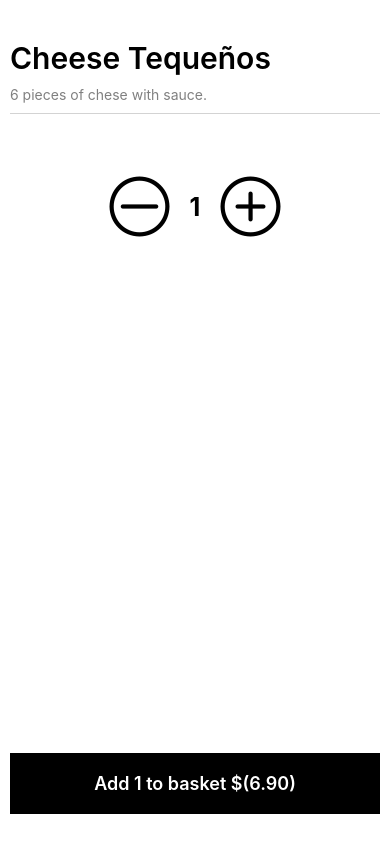
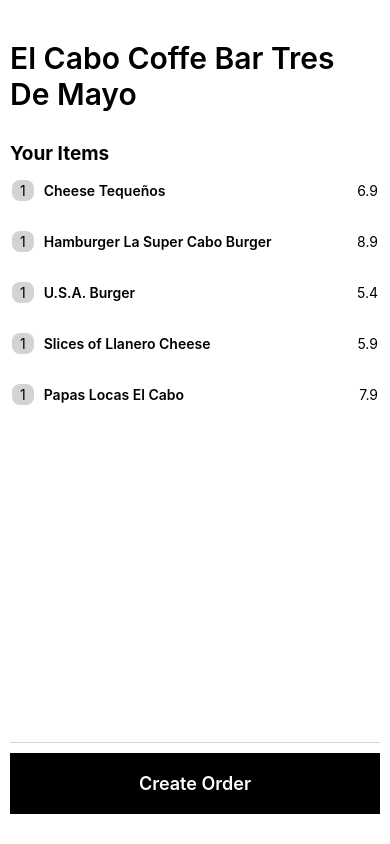
Before and after one commit to KarlStevenRequinto/UberEatsClone-User, a React Native app: screen / in a window 390 px wide. Built offline with nearby package versions, Linux system fonts and the light colour scheme.

Commit message:
BasketScreen done

```diff
--- a/App.js
+++ b/App.js
@@ -5,12 +5,14 @@
 import HomeScreen from "./src/Screens/HomeScreen";
 import RestaurantDetailsScreen from "./src/Screens/RestaurantDetailsScreen";
 import DishDetailScreen from "./src/Screens/DishDetailScreen";
+import BasketScreen from "./src/Screens/BasketScreen";
 export default function App() {
   return (
     <View style={styles.container}>
       {/* <HomeScreen /> */}
       {/* <RestaurantDetailsScreen /> */}
-      <DishDetailScreen/>
+      {/* <DishDetailScreen/> */}
+      <BasketScreen/>
       <StatusBar style="light" />
     </View>
   );
--- /dev/null
+++ b/src/Screens/BasketScreen/index.js
@@ -0,0 +1,91 @@
+import { FlatList, Pressable, StyleSheet, Text, View } from "react-native";
+import restaurant from "../../../assets/data/restaurants.json";
+import { AntDesign } from "@expo/vector-icons";
+import { useState } from "react";
+
+const resto = restaurant[0];
+const BasketScreen = () => {
+  const [quantity, setQuantity] = useState(1);
+
+  const BasketDishItem = ({ basketDish }) => {
+    return (
+      <View style={styles.row}>
+        <View style={styles.qtyContainer}>
+          <Text>1</Text>
+        </View>
+        <Text style={{ fontWeight: "600" }}>{basketDish.name}</Text>
+        <Text style={{ marginLeft: "auto" }}>{basketDish.price}</Text>
+      </View>
+    );
+  };
+  return (
+    <View style={styles.page}>
+      <Text style={styles.name}>{resto.name}</Text>
+      <Text style={{ fontWeight: "bold", marginTop: 20, fontSize: 19 }}>
+        Your Items
+      </Text>
+      <FlatList
+        data={resto.dishes}
+        renderItem={({ item }) => <BasketDishItem basketDish={item} />}
+      />
+      <View style={styles.separator} />
+
+      <Pressable style={styles.button} onPress={() => {}}>
+        <Text style={styles.buttonText}>Create Order</Text>
+      </Pressable>
+    </View>
+  );
+};
+
+export default BasketScreen;
+
+const styles = StyleSheet.create({
+  page: {
+    flex: 1,
+    width: "100%",
+    paddingVertical: 30,
+    padding: 10,
+  },
+  name: {
+    fontSize: 30,
+    fontWeight: "600",
+    marginVertical: 10,
+  },
+  separator: {
+    backgroundColor: "lightgray",
+    height: 1,
+    marginVertical: 10,
+  },
+  description: {
+    color: "gray",
+  },
+  row: {
+    flexDirection: "row",
+    alignItems: "center",
+    paddingHorizontal: 2,
+    marginVertical: 15,
+  },
+  quantity: {
+    fontSize: 25,
+    fontWeight: "bold",
+    marginHorizontal: 20,
+  },
+  button: {
+    backgroundColor: "black",
+    marginTop: "auto",
+    padding: 20,
+    alignItems: "center",
+  },
+  buttonText: {
+    color: "white",
+    fontWeight: "600",
+    fontSize: 18,
+  },
+  qtyContainer: {
+    backgroundColor: "lightgrey",
+    paddingHorizontal: 8,
+    marginRight: 10,
+    paddingVertical: 2,
+    borderRadius: 8,
+  },
+});
```
